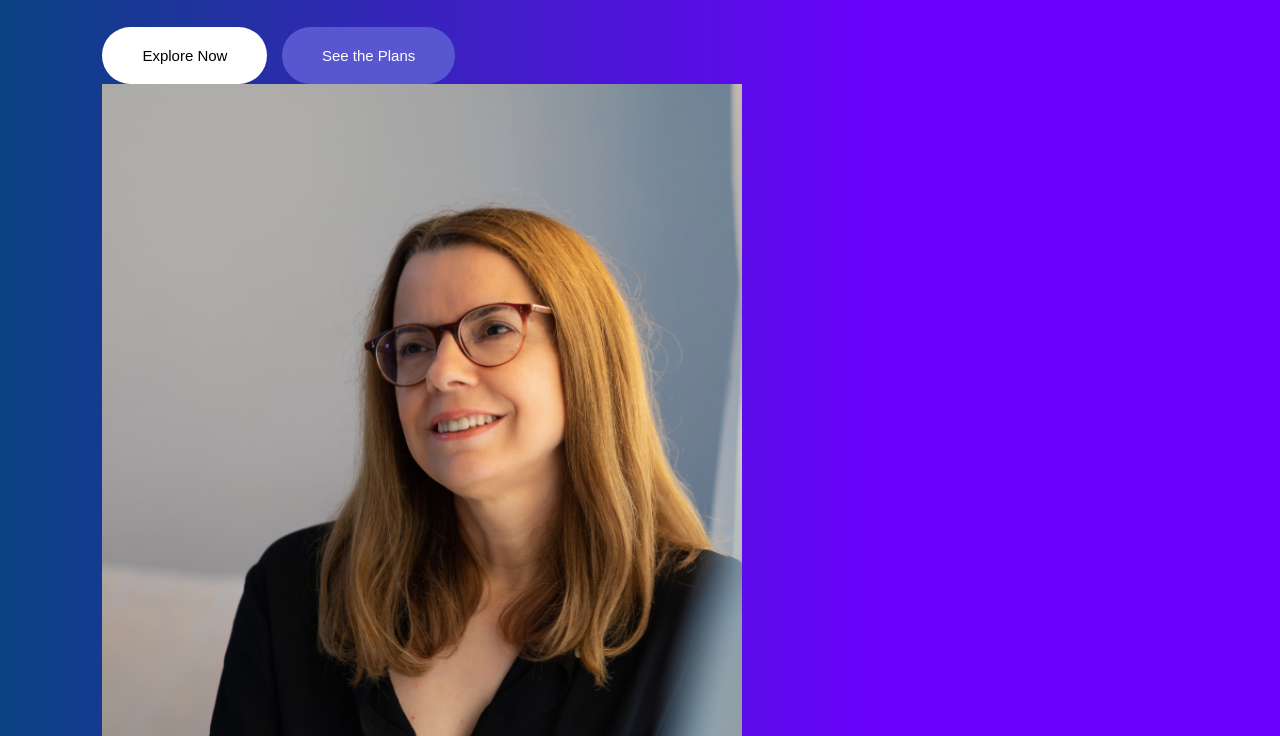
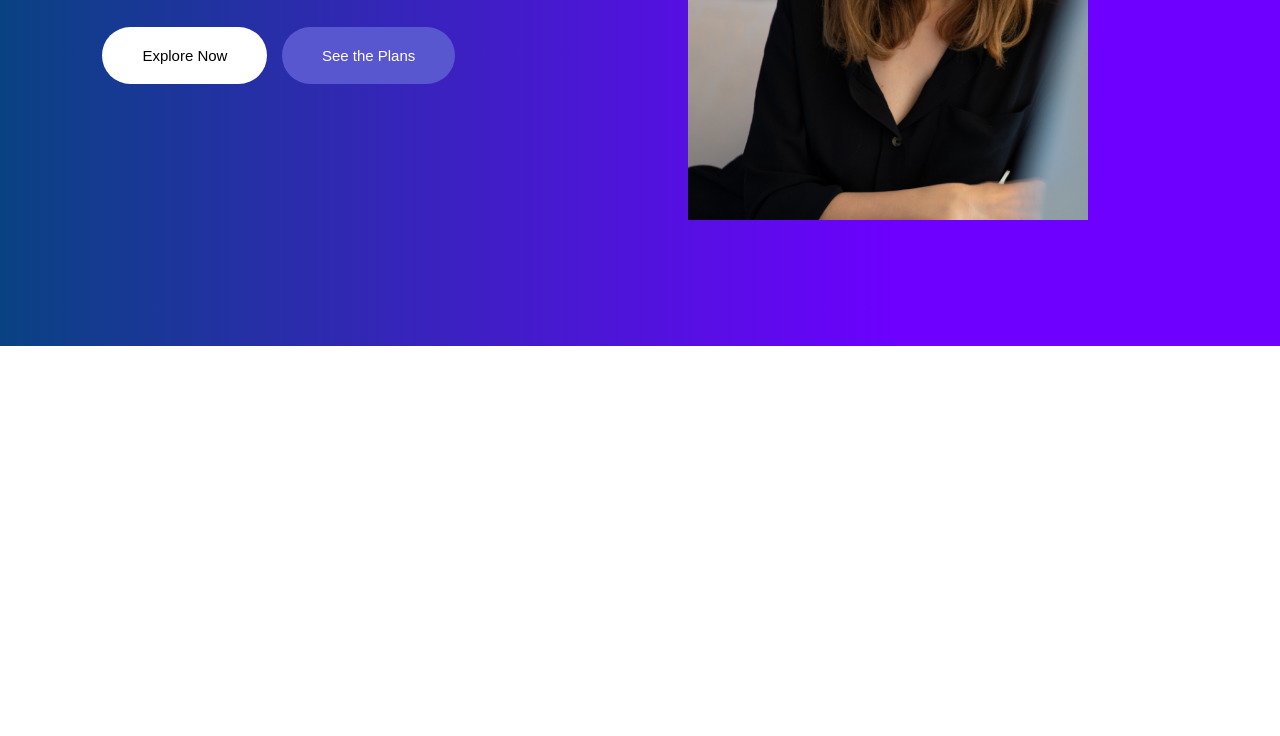
Before and after one commit to fmfahath/Studio_landing_page, a plain HTML site: page index.html in a window 1280 px wide. Shown: the part 454-1190 px from the top of the page. After the commit the page ends 800 px from the top, so only its background shows below. Drawn offline with Linux system fonts and the light colour scheme.

Commit message:
feature-img : phase-2

```diff
--- a/style.css
+++ b/style.css
@@ -81,3 +81,13 @@ nav a{
     background: #5957cf;
     color: #fff;
 }
+
+.feature-img{
+    width: 400px;
+    position: absolute;
+    top: 18%;
+    right: 15%;
+    border-top-right-radius: 200px;
+    border-top-left-radius: 200px;
+    z-index: 2;
+}
```
